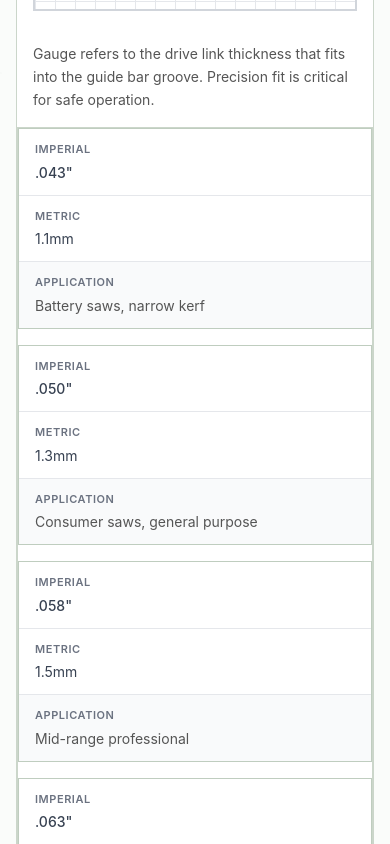
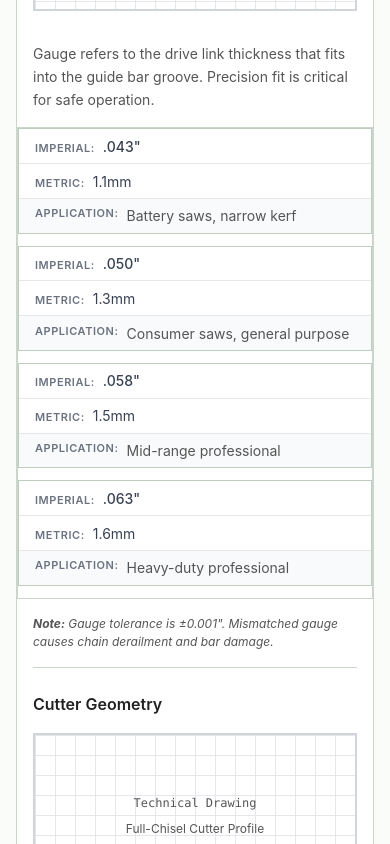
Before and after one commit to LoganOYoung/chainsaw-chain-supplier-borealgrit, a Next.js app: page /fitment-finder in a window 390 px wide. Shown: the part 2460-3304 px from the top of the page. Built offline with nearby package versions, Linux system fonts and the light colour scheme.

Commit message:
fix(fitment): mobile table label+value on same row, compact padding

```diff
--- a/app/globals.css
+++ b/app/globals.css
@@ -162,7 +162,7 @@ body {
   .fitment-crossref-table tr {
     border: 1px solid rgba(45, 90, 45, 0.3);
     border-radius: 0;
-    margin-bottom: 1rem;
+    margin-bottom: 0.75rem;
     overflow: hidden;
     background: #fff;
   }
@@ -171,7 +171,11 @@ body {
   .fitment-crossref-table td {
     border: none;
     border-bottom: 1px solid #e5e7eb;
-    padding: 0.75rem 1rem;
+    padding: 0.4rem 1rem;
+    display: grid;
+    grid-template-columns: auto 1fr;
+    gap: 0 0.5rem;
+    align-items: baseline;
   }
   .fitment-gauge-table td:last-child,
   .fitment-compat-table td:last-child,
@@ -180,18 +184,18 @@ body {
     background: #f9fafb;
     min-width: 0;
     overflow: hidden;
+    align-items: flex-start;
   }
   .fitment-gauge-table td::before,
   .fitment-compat-table td::before,
   .fitment-crossref-table td::before {
-    content: attr(data-label);
-    display: block;
+    content: attr(data-label) ":";
     font-weight: 600;
     font-size: 0.6875rem;
     text-transform: uppercase;
     letter-spacing: 0.05em;
     color: #6b7280;
-    margin-bottom: 0.25rem;
+    flex-shrink: 0;
   }
 }
 
```
